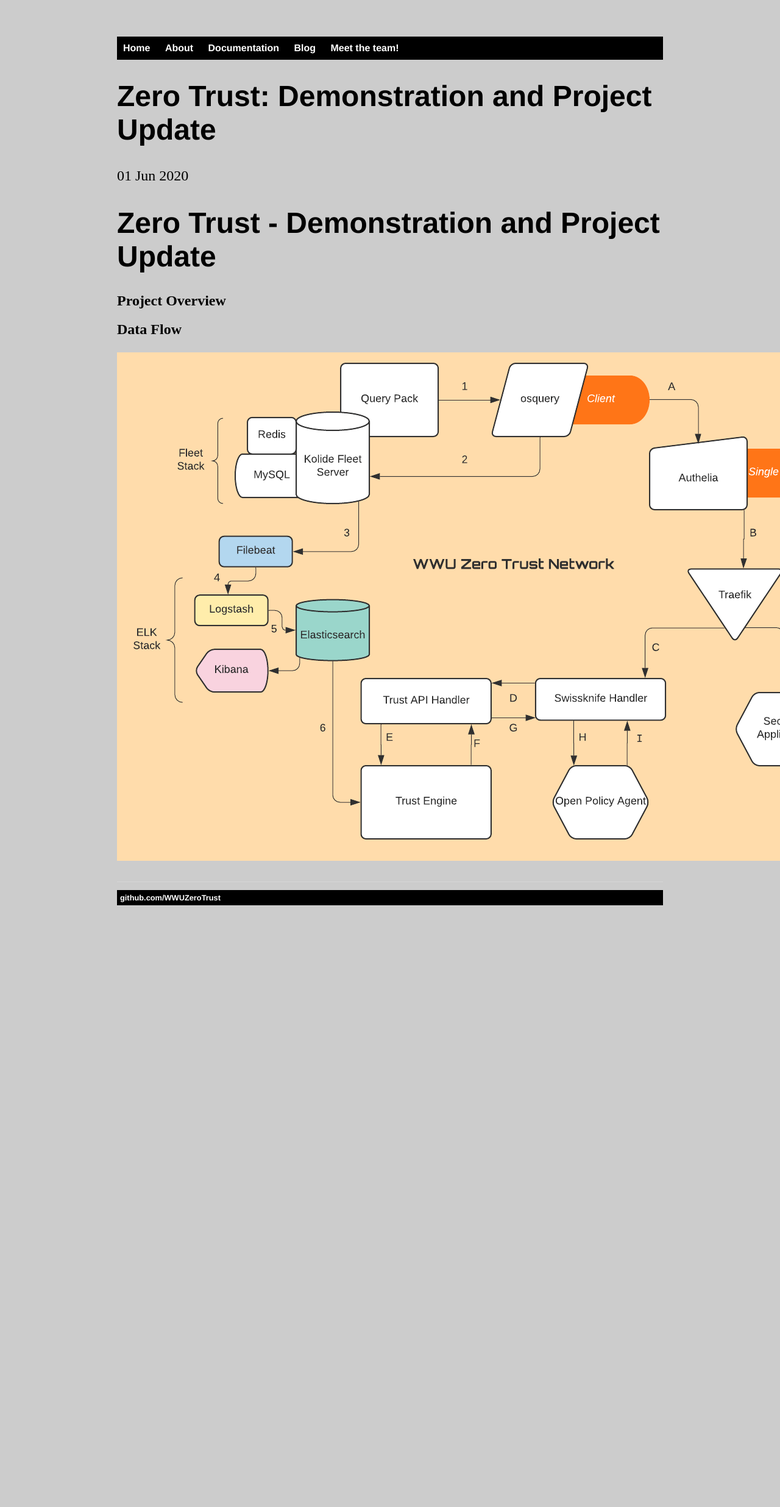
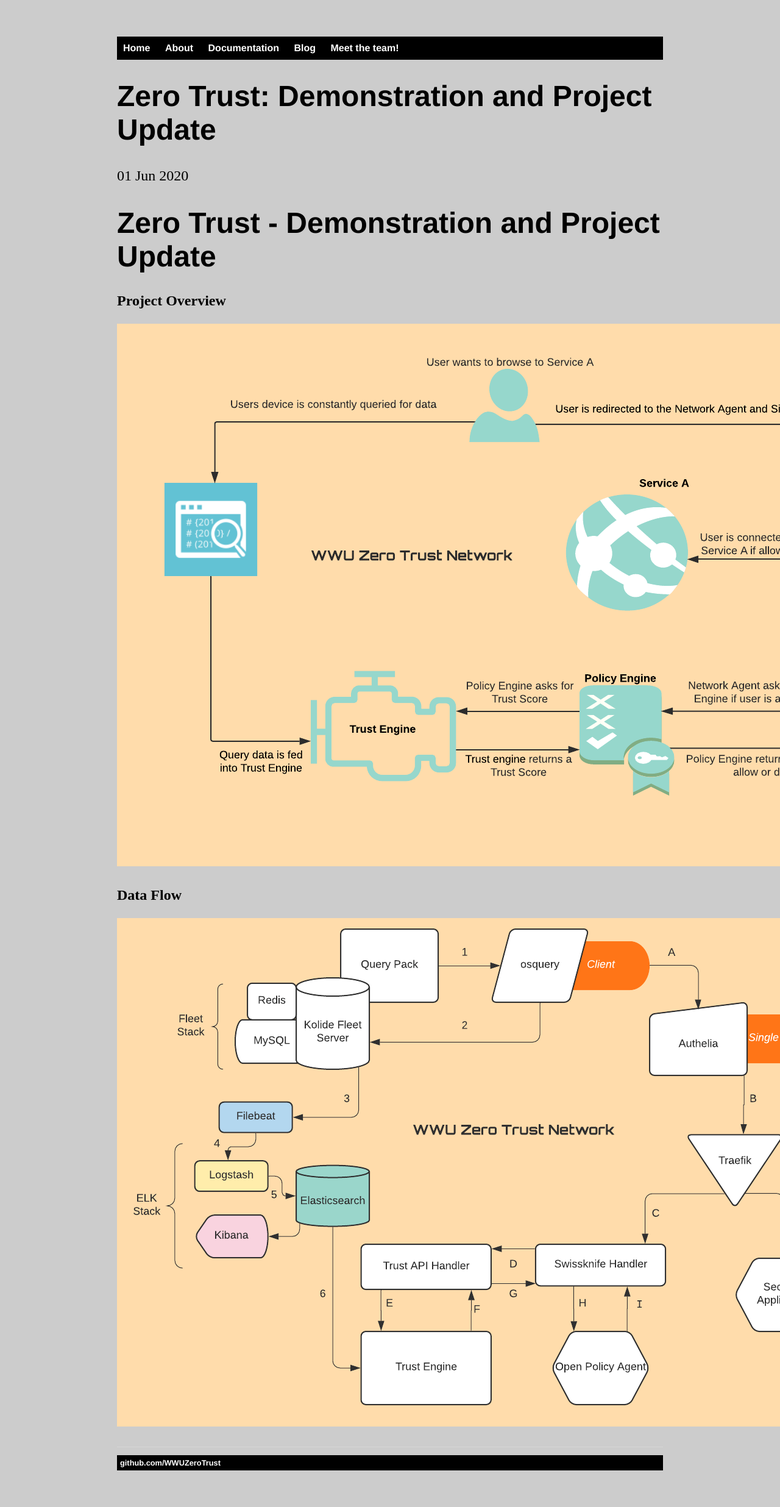
Before and after one commit to WWUZeroTrust/WWUZeroTrust.github.io, a Jekyll site: the page built from _posts/2020-06-1-End-of-Spring-Quarter.md, in a window 1280 px wide. Shown: the whole page at 61% size. Built offline with Jekyll 4.4.1, drawn with Linux system fonts in a browser that asks for light colours; before the commit the page ends 1545 px from its top, so only the background shows below that.

Commit message:
Update 2020-06-1-End-of-Spring-Quarter.md

```diff
--- a/_posts/2020-06-1-End-of-Spring-Quarter.md
+++ b/_posts/2020-06-1-End-of-Spring-Quarter.md
@@ -8,7 +8,7 @@
 
 ## Project Overview
 
-
+<img src="/image/Zero Trust Network Overview.png" alt="hi" class="inline" height="890" width="1372"/>
 
 ## Data Flow
 
```
